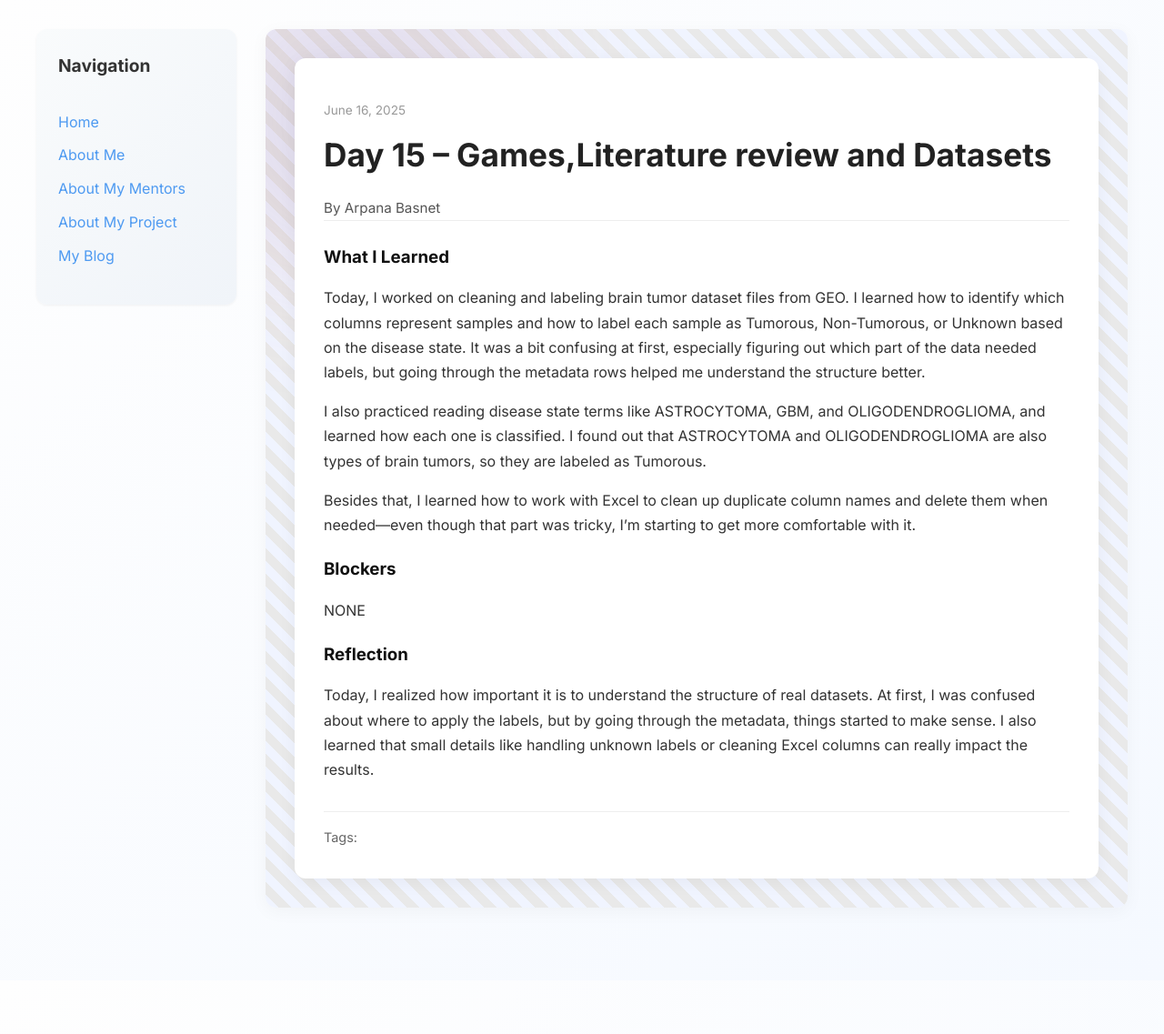
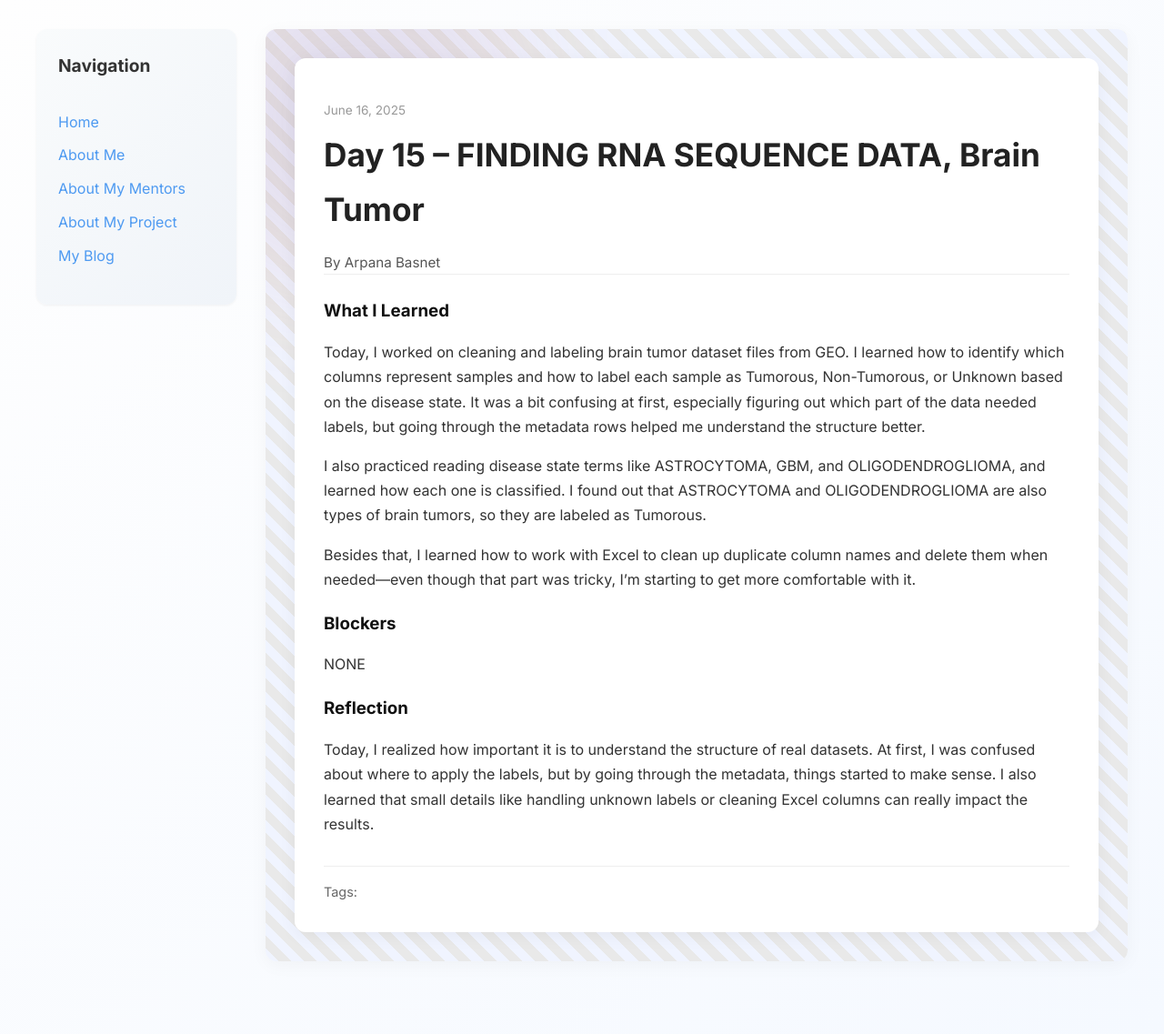
Before and after one commit to arbas1/arbas1.github.io, a Jekyll site: the page built from _posts/2025-06-16-day-15.md, in a window 1280 px wide. Shown: the whole page at 91% size. Built offline with Jekyll 4.4.1, drawn with Linux system fonts in a browser that asks for light colours; before the commit the page ends 1078 px from its top, so only the background shows below that.

Commit message:
Update 2025-06-16-day-15.md

```diff
--- a/_posts/2025-06-16-day-15.md
+++ b/_posts/2025-06-16-day-15.md
@@ -1,6 +1,6 @@
 ---
 layout: post
-title: "Day 15 – Games,Literature review and Datasets"
+title: "Day 15 – FINDING RNA SEQUENCE DATA, Brain Tumor"
 date: 2025-06-16
 author: Arpana Basnet
 permalink: /day15.html
```
